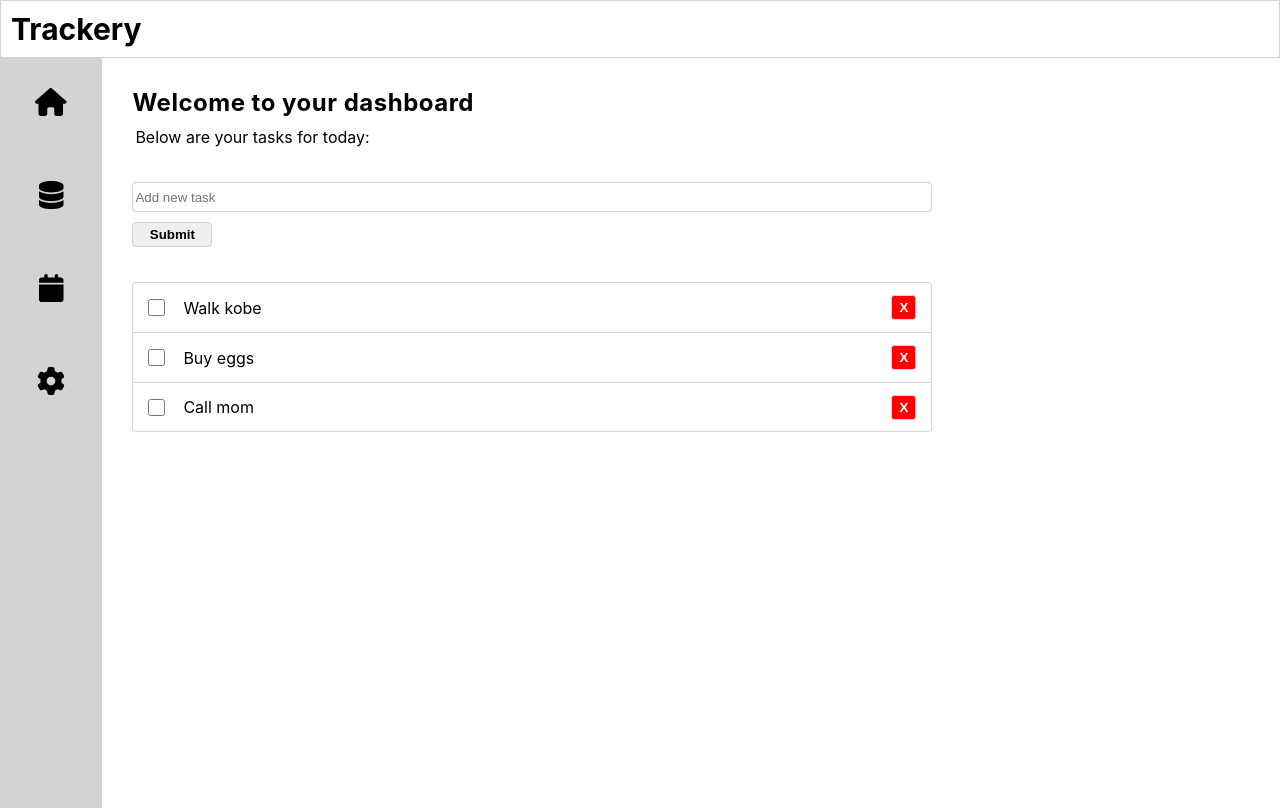
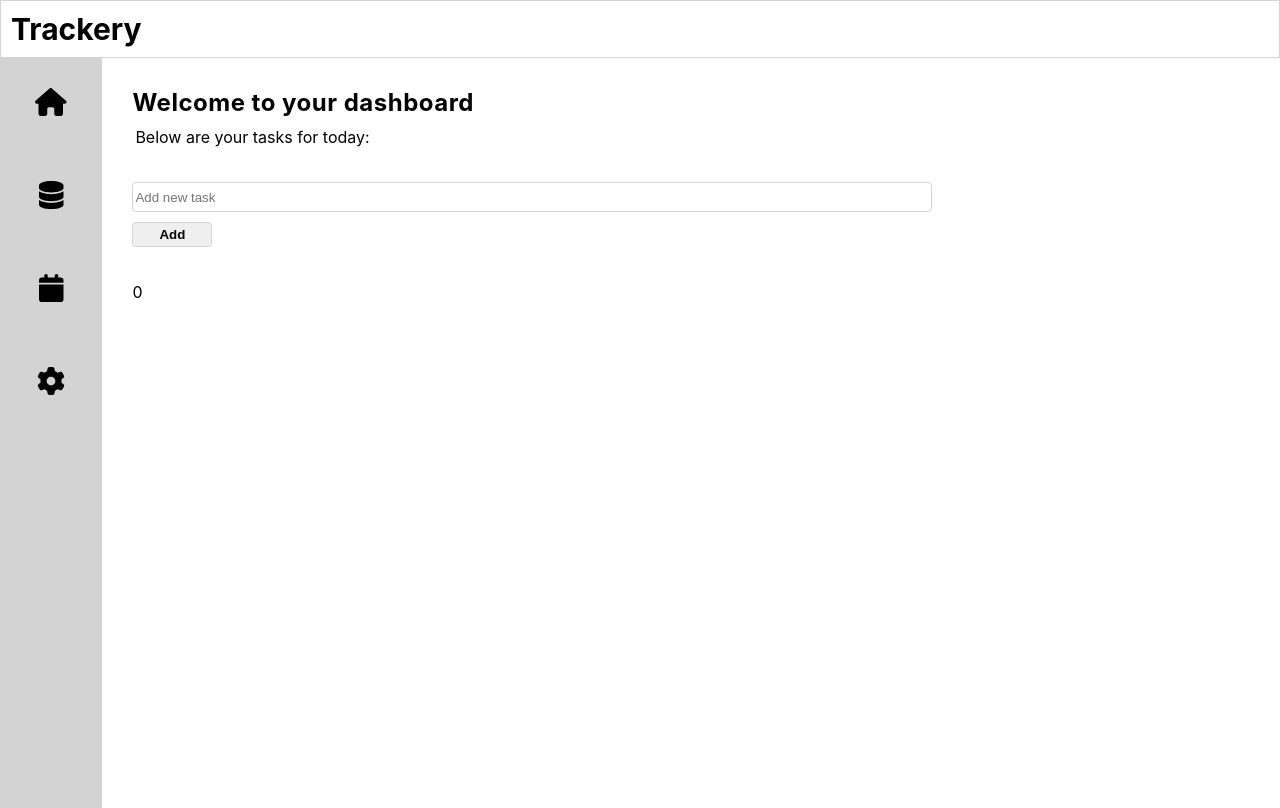
Before and after one commit to tanannis/Trackery-App, a React (Create React App) app: page / in a window 1280 px wide. Built offline with nearby package versions, Linux system fonts and the light colour scheme.

Commit message:
Added 'Add' and 'marked' features

```diff
--- a/src/App.js
+++ b/src/App.js
@@ -1,7 +1,7 @@
 import React, { useContext, useReducer } from "react";
 import { BrowserRouter as Router, Routes, Route } from "react-router-dom";
 import TodoContext from "./context/todoContext";
-import { usePersistedContext } from "./hooks/usePersist";
+import { usePersistedContext, usePersistedReducer } from "./hooks/usePersist";
 import todoReducer from "./reducers/todoReducer";
 import TopBar from "./components/topbar";
 import SideBar from "./components/sidebar";
@@ -12,13 +12,13 @@ import Settings from "./pages/settings";
 import "./app.scss";
 
 const App = () => {
-	// create a global store to store the state
-	const globalStore = usePersistedContext(useContext(TodoContext), "state");
+	// create a `global state` by using persisted context from local store
+	const globalState = usePersistedContext(useContext(TodoContext), "state");
 
-	const [state, dispatch] = usePersistedContext(
-		useReducer(todoReducer, globalStore),
-		"state"
-	);
+	// combine the `todoReducer` that holds a new state, and global state into a new reducer
+	const newReducer = useReducer(todoReducer, globalState);
+
+	const [state, dispatch] = usePersistedReducer(newReducer, "state");
 
 	return (
 		<TodoContext.Provider value={{ state, dispatch }}>
--- a/src/components/todoForm.js
+++ b/src/components/todoForm.js
@@ -3,12 +3,22 @@ import TodoContext from "../context/todoContext";
 import "../stylesheets/todoForm.scss";
 
 const ToDoForm = () => {
-	// handle input value
-	const handleInputValue = (e) => {};
+	const [inputValue, setInputValue] = useState("");
+	const { dispatch } = useContext(TodoContext);
 
+	// handle when user type task to input
+	const handleInputValue = (e) => {
+		e.preventDefault();
+		setInputValue(e.target.value);
+	};
+
+	// When user click the Add button, input value will be dispatched to todoReducer
 	const handleSubmit = (e) => {
 		e.preventDefault();
-		console.log(e.target.value);
+		if (inputValue) {
+			dispatch({ type: "ADD", payload: inputValue });
+			setInputValue("");
+		}
 	};
 
 	return (
@@ -17,12 +27,12 @@ const ToDoForm = () => {
 				<input
 					type="text"
 					placeholder="Add new task"
-					value={""}
+					value={inputValue}
 					className="task-input name"
 					onChange={handleInputValue}
 				></input>
-				<button type="submit" className="task-input btn">
-					<span>Submit</span>
+				<button type="submit" className="task-input btn" onClick={handleSubmit}>
+					<span>Add</span>
 				</button>
 			</form>
 		</div>
--- a/src/components/todolist.js
+++ b/src/components/todolist.js
@@ -11,10 +11,11 @@ const ToDoList = () => {
 	const [checkedState, setCheckedState] = useState(todoCheckStates);
 
 	// match current todo's index with the checkedstate index
-	const toggleCheckStateChange = (index) => {
+	const toggleCheckStateChange = (index, todo) => {
 		const updatedCheckState = checkedState.map((isChecked, i) =>
 			i === index ? !isChecked : isChecked
 		);
+
 		setCheckedState(updatedCheckState);
 	};
 
@@ -32,9 +33,16 @@ const ToDoList = () => {
 								name={todo}
 								value={todo}
 								checked={checkedState[index]}
-								onChange={() => toggleCheckStateChange(index)}
+								onChange={() => toggleCheckStateChange(index, todo)}
 							></input>
-							<span className="task-name">{todo}</span>
+							<span
+								className="task-name"
+								style={{
+									textDecoration: checkedState[index] ? "line-through" : "",
+								}}
+							>
+								{todo}
+							</span>
 							<button
 								className="delete-btn"
 								onClick={() => dispatch({ type: "DELETE", payload: todo })}
--- a/src/context/todoContext.js
+++ b/src/context/todoContext.js
@@ -1,7 +1,7 @@
-import React, { createContext } from "react";
+import { createContext } from "react";
 
 const TodoContext = createContext({
-	todos: ["Walk kobe", "Buy eggs", "Call mom"],
+	todos: [],
 });
 
 export default TodoContext;
--- a/src/hooks/usePersist.js
+++ b/src/hooks/usePersist.js
@@ -1,17 +1,28 @@
 import { useEffect } from "react";
 
+/*
+CONTEXT hook
+*/
 // Get persisted data from the browser's local storage. Key is "state"
 export const usePersistedContext = (context, key) => {
 	const persistedContext = localStorage.getItem(key);
-
 	if (persistedContext) {
 		return JSON.parse(persistedContext);
 	}
 	return context;
 };
 
-// Persist data in the browser's local storage.
+/*
+REDUCER hook
+*/
+// Persist data in the browser's local storage. Key is "state"
 export const usePersistedReducer = ([state, dispatch], key) => {
-	useEffect(() => localStorage.setItem(key, JSON.stringify(state)), [state]);
+	// use key to find the data obj in local storage
+	// update value with new state;
+	useEffect(
+		() => localStorage.setItem(key, JSON.stringify(state)),
+		[key, state]
+	);
+	// return the new state and dispatcher to provider
 	return [state, dispatch];
 };
```
